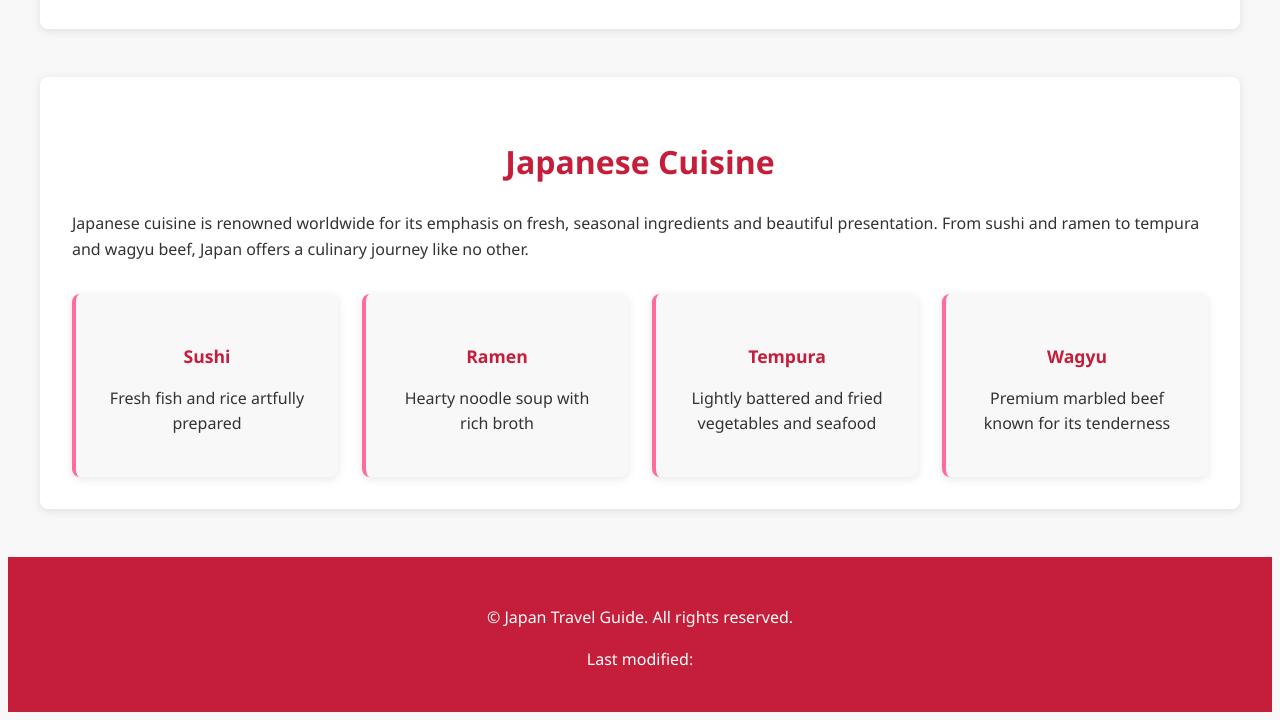
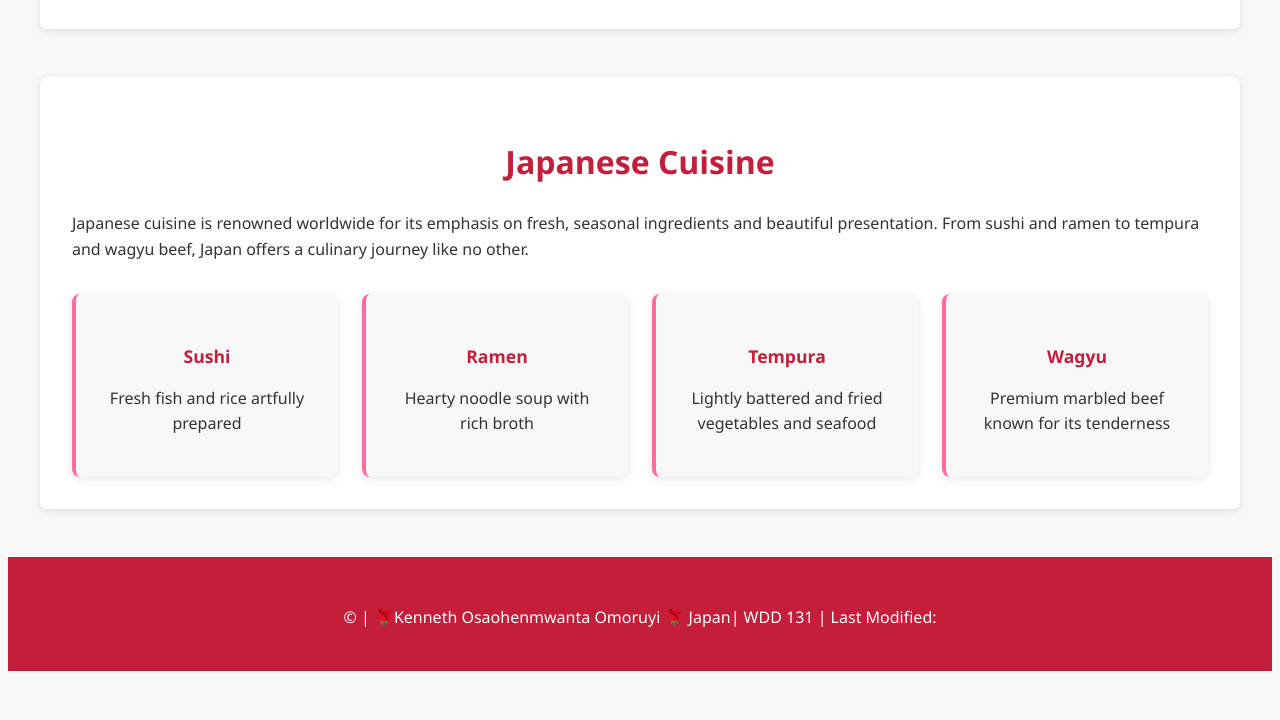
Before and after one commit to komoruyi/wdd131, a plain HTML site: page place.html in a window 1280 px wide. Shown: the part 3061-3781 px from the top of the page. After the commit the page ends 3740 px from the top, so only its background shows below. Drawn offline with Linux system fonts and the light colour scheme.

Commit message:
initial commit

```diff
--- a/place.html
+++ b/place.html
@@ -129,8 +129,7 @@
     </main>
 
     <footer>
-        <p>&copy; <span id="current-year"></span> Japan Travel Guide. All rights reserved.</p>
-        <p>Last modified: <span id="last-modified"></span></p>
+        <p>&copy; <span id="year"></span> | 🌹Kenneth Osaohenmwanta Omoruyi 🌹 Japan| WDD 131 | Last Modified: <span id="lastModified"></span></p>
     </footer>
 </body>
 </html>
```
